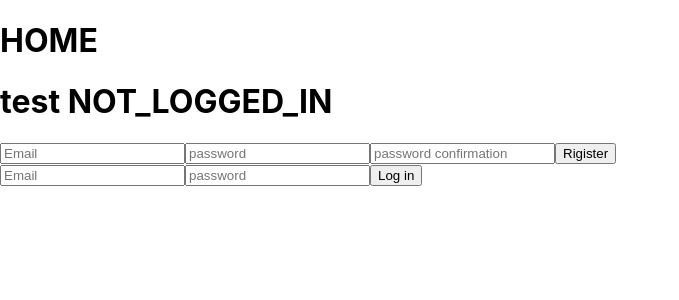
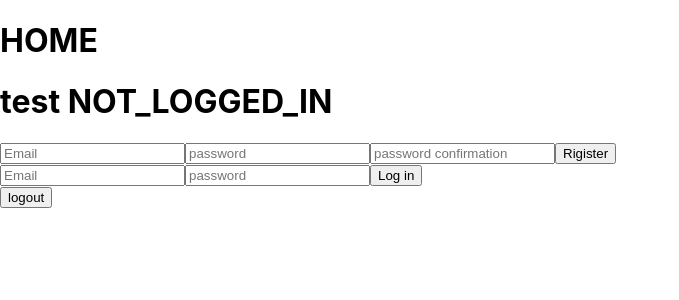
Before and after one commit to Alzubair98/ozyapi, a React (Create React App) app: page /home in a window 1280 px wide. Shown: the top 300 px of the page, without its empty margins (0-679 px from the left). Built offline with nearby package versions, Linux system fonts and the light colour scheme; the HTML template or start-up script is replaced by a standard one.

Commit message:
add logout button & delete session storage

```diff
--- a/src/App.js
+++ b/src/App.js
@@ -39,6 +39,8 @@ function App() {
       loggedInStatus: "NOT_LOGGED_IN",
       user: {},
     });
+
+    sessionStorage.clear();
   };
 
   const handleLogin = (data) => {
--- a/src/component/Home/Home.jsx
+++ b/src/component/Home/Home.jsx
@@ -13,6 +13,7 @@ const Home = (props) => {
       <h1> test {props.user}</h1>
       <Rigstration handleSuccessfulAuth={handleSuccessfulAuth} />
       <Login handleSuccessfulAuth={handleSuccessfulAuth} />
+      <button onClick={() => props.handleLogout()}>logout</button>
     </>
   );
 };
```
